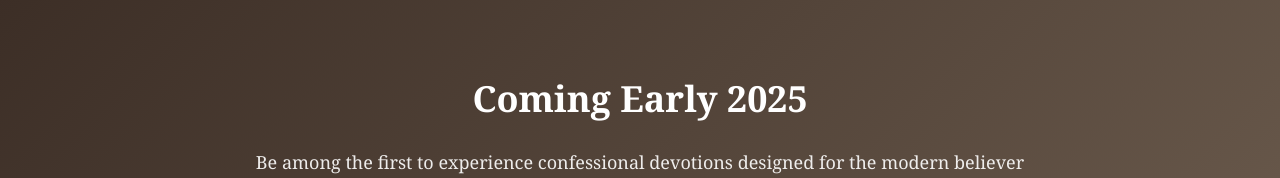
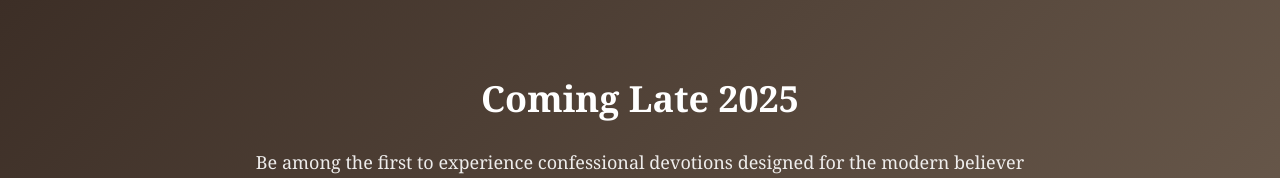
Before and after one commit to justinrolston/heart-aflame-web, a plain HTML site: page index.html in a window 1280 px wide. Shown: the part 2573-2751 px from the top of the page. Drawn offline with Linux system fonts and the light colour scheme.

Commit message:
Update index.html

```diff
--- a/index.html
+++ b/index.html
@@ -490,7 +490,7 @@
 
         <section class="signup" id="early-access">
             <div class="container">
-                <h2>Coming Early 2025</h2>
+                <h2>Coming Late 2025</h2>
                 <p>Be among the first to experience confessional devotions designed for the modern believer</p>
                 <form class="email-form">
                     <input type="email" class="email-input" placeholder="Enter your email" required>
```
